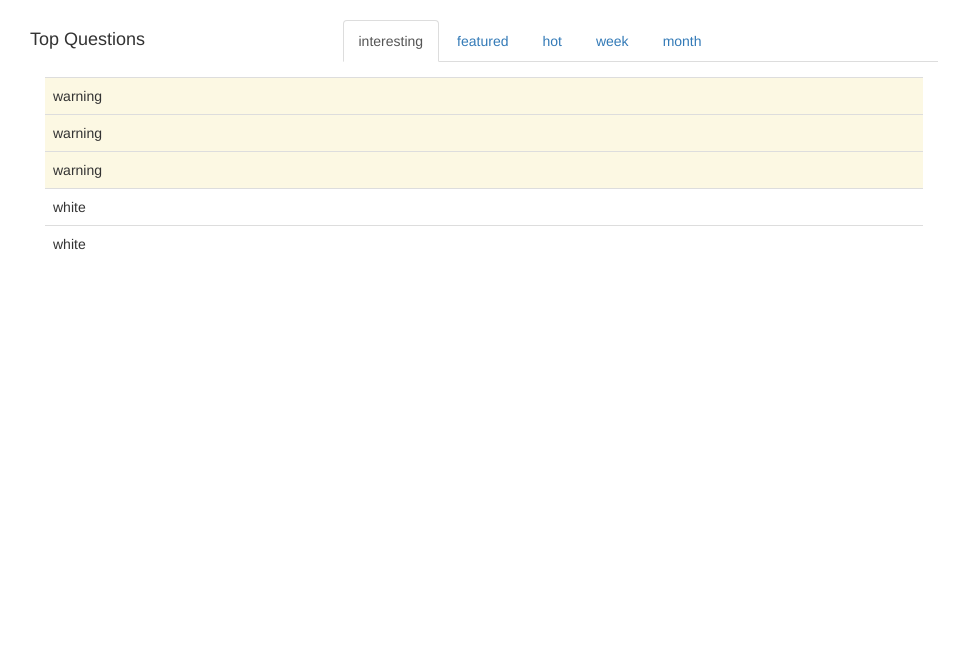
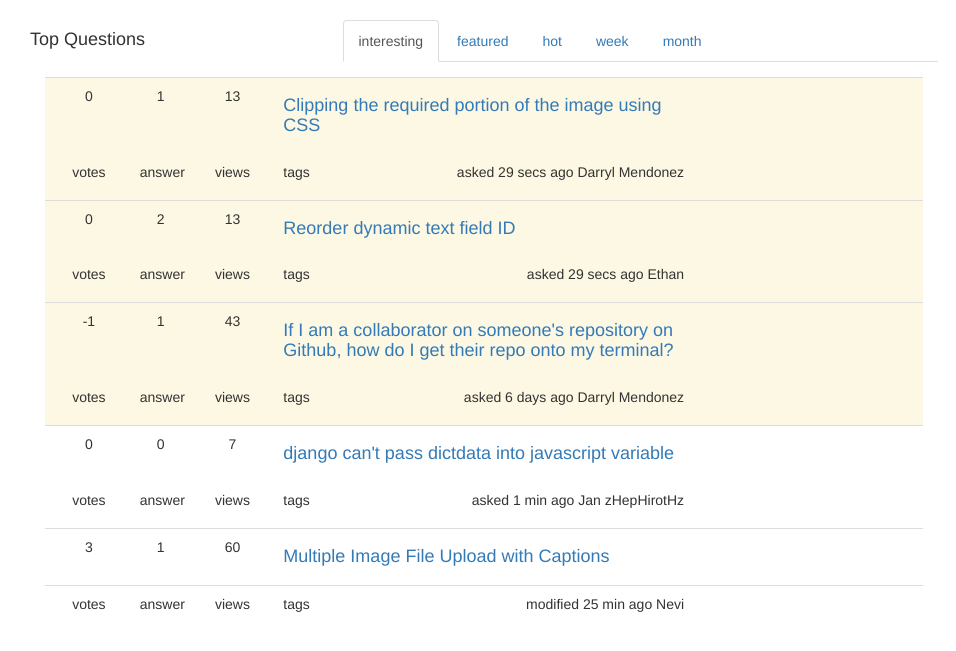
Before and after one commit to dstichter/week4HwTodo, a PHP site: page / in a window 1280 px wide. Shown: the part 52-703 px from the top of the page, without its empty margins (0-956 px from the left). Run offline with PHP 8.4, Linux system fonts and the light colour scheme.

Commit message:
added top questions table

```diff
--- a/css/styles.css
+++ b/css/styles.css
@@ -5,12 +5,8 @@ by Darryl Mendonez, David Stichter, Sean Conaty, and Shreyans Patel */
   text-align: center;
 }
 
-.2nd-line {
-    border-top: none;
-}
-
 .borderless td, .borderless th {
-    border: none;
+    border: none !important;
 }
 
 .asked {
--- a/home.html
+++ b/home.html
@@ -3,10 +3,10 @@
 <head>
   <title>Stackoverflow 2.0</title>
   <link rel="stylesheet" href="https://maxcdn.bootstrapcdn.com/bootstrap/3.3.5/css/bootstrap.min.css" integrity="sha512-dTfge/zgoMYpP7QbHy4gWMEGsbsdZeCXz7irItjcC3sPUFtf0kuFbDz/ixG7ArTxmDjLXDmezHubeNikyKGVyQ==" crossorigin="anonymous">
-  <link rel="stylesheet" type="text/css" href="style/styles.css">
+  <link rel="stylesheet" type="text/css" href="css/styles.css">
 </head>
 <body>
-<nav class="navbar navbar-default">
+  <nav class="navbar navbar-default">
     <section class="container-fluid">
       <header class="navbar-header">
         <a href="/" class="navbar-brand">
@@ -32,30 +32,190 @@
           <li role="presentation"><a href="#">week</a></li>
           <li role="presentation"><a href="#">month</a></li>
         </ul>
-      </div> <!-- End 6 columns of tabs -->
-    </div> <!-- End row of top questions & tabs -->
-    <div class = "row-fluid">
+      </div> <!-- End tabs -->
+    </div> <!-- End Top Questions row -->
+    <div class = "row-fluid"> <!-- begin row 1 -->
       <div class = "col-md-9">
         <div class = "panel-body">
           <table class="table">
             <tr class="warning">
-              <td>warning</td>
+              <td>
+                <div class = "col-md-1">
+                  <p class = "top-questions-stats">0</p>
+                </div>
+                <div class = "col-md-1">
+                  <p class = "top-questions-stats">1</p>
+                </div>
+                <div class = "col-md-1">
+                  <p class = "top-questions-stats">13</p>
+                </div>
+                <div class = "col-md-6">
+                  <a href = "http://stackoverflow.com/questions/33545349/clipping-the-required-portion-of-the-image-using-css" target = "blank"><h4>Clipping the required portion of the image using CSS</h4></a>
+                </div>
+              </td>
             </tr>
-            <tr class = "warning">
-              <td>warning</td>
+            <tr class="warning borderless">
+              <td class = "2nd-line borderless">
+                <div class = "col-md-1">
+                  <p class = "top-questions-stats">votes</p>
+                </div>
+                <div class = "col-md-1">
+                  <p class = "top-questions-stats">answer</p>
+                </div>
+                <div class = "col-md-1">
+                  <p class = "top-questions-stats">views</p>
+                </div>
+                <div class = "col-md-2">
+                  <p>tags</p>
+                </div>
+                <div class = "col-md-4">
+                  <p class = "asked">asked 29 secs ago Darryl Mendonez</p>
+                </div>
+              </td>
+            </tr> <!-- end row 1 -->
+            <tr class="warning">
+              <td>
+                <div class = "col-md-1">
+                  <p class = "top-questions-stats">0</p>
+                </div>
+                <div class = "col-md-1">
+                  <p class = "top-questions-stats">2</p>
+                </div>
+                <div class = "col-md-1">
+                  <p class = "top-questions-stats">13</p>
+                </div>
+                <div class = "col-md-6">
+                  <a href = "http://stackoverflow.com/questions/33602203/reorder-dynamic-text-field-id" target = "blank"><h4>Reorder dynamic text field ID</h4></a>
+                </div>
+              </td>
             </tr>
-            <tr class = "warning">
-                <td>warning</td>
+            <tr class="warning borderless">
+              <td class = "2nd-line borderless">
+                <div class = "col-md-1">
+                  <p class = "top-questions-stats">votes</p>
+                </div>
+                <div class = "col-md-1">
+                  <p class = "top-questions-stats">answer</p>
+                </div>
+                <div class = "col-md-1">
+                  <p class = "top-questions-stats">views</p>
+                </div>
+                <div class = "col-md-2">
+                  <p>tags</p>
+                </div>
+                <div class = "col-md-4">
+                  <p class = "asked">asked 29 secs ago Ethan</p>
+                </div>
+              </td>
+            </tr> <!-- end row 2 -->
+            <tr class="warning">
+              <td>
+                <div class = "col-md-1">
+                  <p class = "top-questions-stats">-1</p>
+                </div>
+                <div class = "col-md-1">
+                  <p class = "top-questions-stats">1</p>
+                </div>
+                <div class = "col-md-1">
+                  <p class = "top-questions-stats">43</p>
+                </div>
+                <div class = "col-md-6">
+                  <a href = "http://stackoverflow.com/questions/33482730/if-i-am-a-collaborator-on-someones-repository-on-github-how-do-i-get-their-rep" target = "blank"><h4>If I am a collaborator on someone's repository on Github, how do I get their repo onto my terminal?</h4></a>
+                </div>
+              </td>
+            </tr>
+            <tr class="warning borderless">
+              <td class = "2nd-line borderless">
+                <div class = "col-md-1">
+                  <p class = "top-questions-stats">votes</p>
+                </div>
+                <div class = "col-md-1">
+                  <p class = "top-questions-stats">answer</p>
+                </div>
+                <div class = "col-md-1">
+                  <p class = "top-questions-stats">views</p>
+                </div>
+                <div class = "col-md-2">
+                  <p>tags</p>
+                </div>
+                <div class = "col-md-4">
+                  <p class = "asked">asked 6 days ago Darryl Mendonez</p>
+                </div>
+              </td>
+            </tr> <!-- end row 3 -->
+            <tr>
+              <td>
+                <div class = "col-md-1">
+                  <p class = "top-questions-stats">0</p>
+                </div>
+                <div class = "col-md-1">
+                  <p class = "top-questions-stats">0</p>
+                </div>
+                <div class = "col-md-1">
+                  <p class = "top-questions-stats">7</p>
+                </div>
+                <div class = "col-md-6">
+                  <a href = "http://stackoverflow.com/questions/33602123/django-cant-pass-dictdata-into-javascript-variable" target = "blank"><h4>django can't pass dictdata into javascript variable</h4></a>
+                </div>
+              </td>
+            </tr>
+            <tr class="borderless">
+              <td class = "2nd-line borderless">
+                <div class = "col-md-1">
+                  <p class = "top-questions-stats">votes</p>
+                </div>
+                <div class = "col-md-1">
+                  <p class = "top-questions-stats">answer</p>
+                </div>
+                <div class = "col-md-1">
+                  <p class = "top-questions-stats">views</p>
+                </div>
+                <div class = "col-md-2">
+                  <p>tags</p>
+                </div>
+                <div class = "col-md-4">
+                  <p class = "asked">asked 1 min ago Jan zHepHirotHz</p>
+                </div>
+              </td>
+            </tr> <!-- end row 4 -->
+            <tr>
+              <td>
+                <div class = "col-md-1">
+                  <p class = "top-questions-stats">3</p>
+                </div>
+                <div class = "col-md-1">
+                  <p class = "top-questions-stats">1</p>
+                </div>
+                <div class = "col-md-1">
+                  <p class = "top-questions-stats">60</p>
+                </div>
+                <div class = "col-md-6">
+                  <a href = "http://stackoverflow.com/questions/33590177/multiple-image-file-upload-with-captions" target = "blank"><h4>Multiple Image File Upload with Captions</h4></a>
+                </div>
+              </td>
             </tr>
             <tr>
-              <td>white</td>
-            </tr>
-            <tr>
-              <td>white</td>
-            </tr>
+              <td class = "2nd-line borderless">
+                <div class = "col-md-1">
+                  <p class = "top-questions-stats">votes</p>
+                </div>
+                <div class = "col-md-1">
+                  <p class = "top-questions-stats">answer</p>
+                </div>
+                <div class = "col-md-1">
+                  <p class = "top-questions-stats">views</p>
+                </div>
+                <div class = "col-md-2">
+                  <p>tags</p>
+                </div>
+                <div class = "col-md-4">
+                  <p class = "asked">modified 25 min ago Nevi</p>
+                </div>
+              </td>
+            </tr> <!-- end row 5 -->
           </table>
-        </div>
-      </div> <!-- End 9 columns of table -->
+        </div> <!-- End panel -->
+      </div> <!-- End 9 columns for Top Questions table -->
       <div class = "col-md-3">
       </div> <!-- End 3 columns for aside to be done by David -->
     </div> <!-- End row for tables -->
```
Also changed, not shown: styles/styles.css (deleted).
